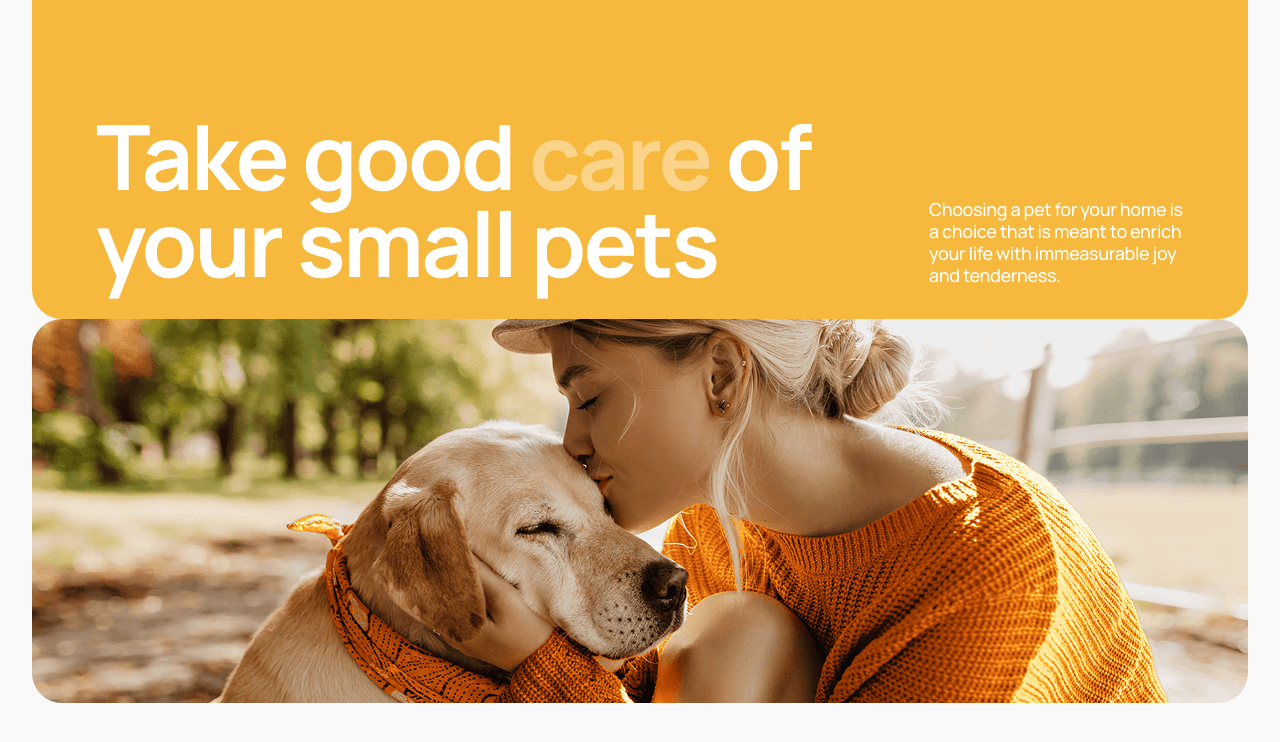
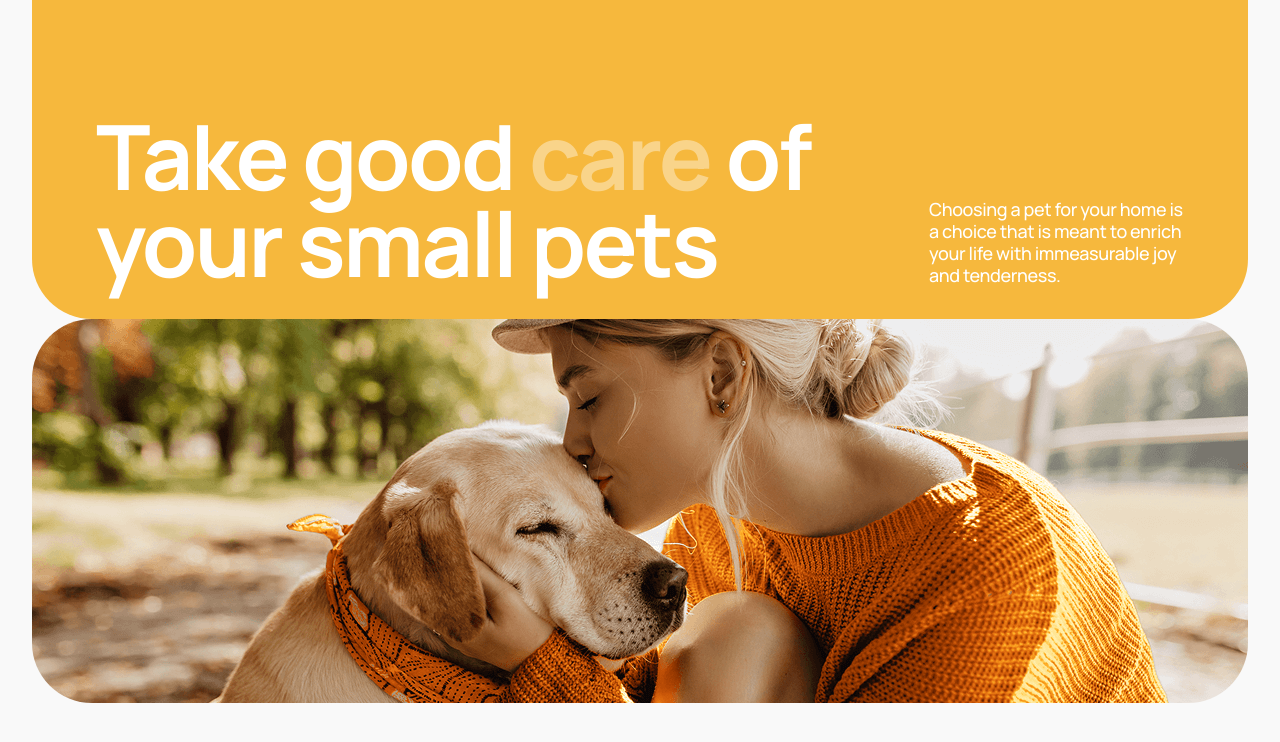
Before and after one commit to sh1xzyy/PetLove, a React (Vite) app: page / in a window 1280 px wide. Shown: the top 742 px of the page. Built offline with nearby package versions, Linux system fonts and the light colour scheme; no server answers.

Commit message:
change border radius in home

```diff
--- a/src/pages/HomePage/HomePage.jsx
+++ b/src/pages/HomePage/HomePage.jsx
@@ -9,7 +9,7 @@ const HomePage = () => {
           <div
             className={clsx(
               "flex flex-col items-end justify-center rounded-b-[30px] bg-[--accent-orange] px-[20px] pb-[50px] pt-[60px]",
-              "md:px-[32px] md:pb-[44px] md:pt-[112px]",
+              "md:rounded-b-[60px] md:px-[32px] md:pb-[44px] md:pt-[112px]",
               "lg:flex-row lg:justify-between lg:px-[64px] lg:pb-[32px]",
             )}
           >
@@ -34,7 +34,7 @@ const HomePage = () => {
               your life with immeasurable joy and tenderness.
             </p>
           </div>
-          <picture className="w-full max-w-full overflow-hidden rounded-[30px] bg-amber-500">
+          <picture className="w-full max-w-full overflow-hidden rounded-[30px] bg-[--neutral-bg] md:rounded-[60px]">
             <source
               media="(min-width: 1280px)"
               srcSet="
```
